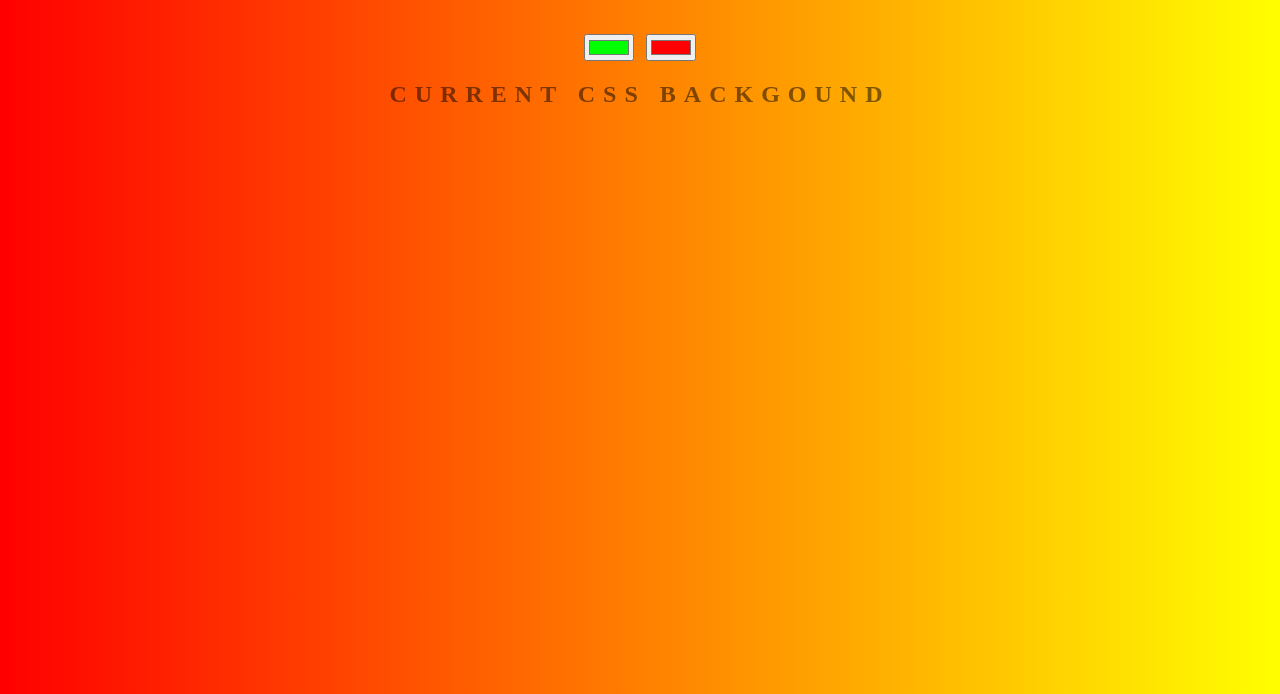
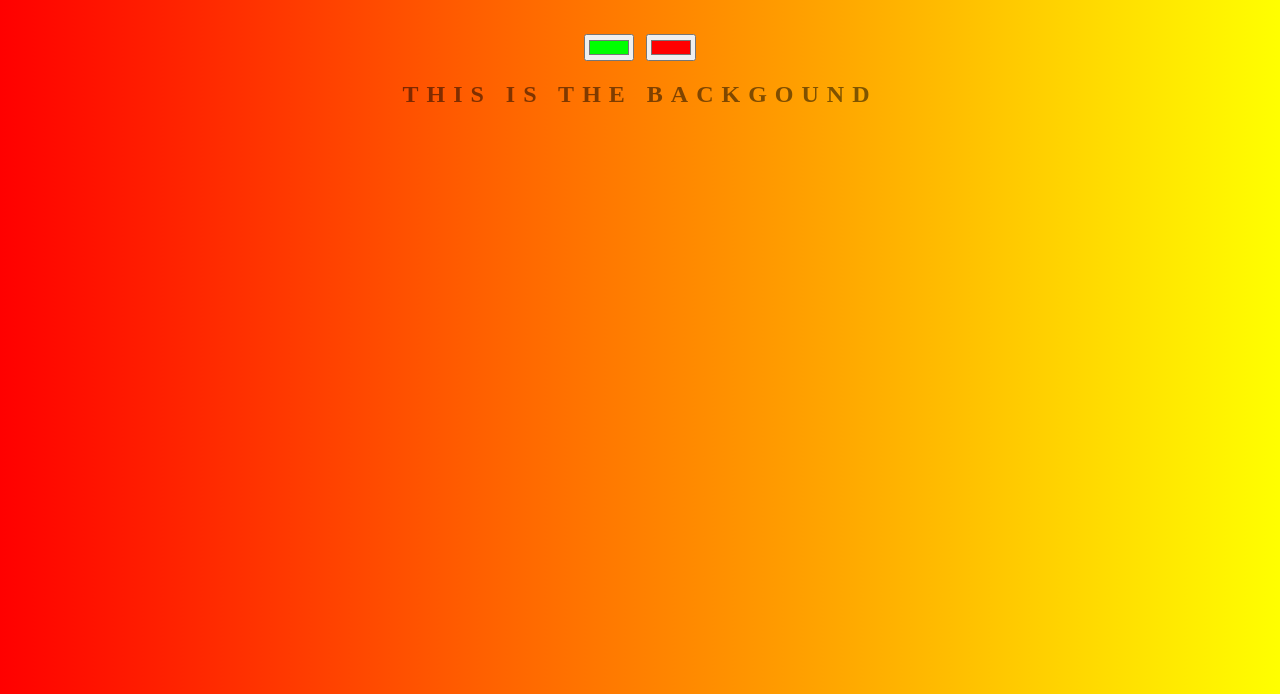
Before and after one commit to izzyonez89/background-generator, a plain HTML site: page index.html in a window 1280 px wide. Shown: the part 106-800 px from the top of the page. Drawn offline with Linux system fonts and the light colour scheme.

Commit message:
changing text

```diff
--- a/index.html
+++ b/index.html
@@ -8,7 +8,7 @@
 	<h1>Cool Generator</h1>
 	<input class="color1" type="color" name="color1" value="#00ff00">
 	<input class="color2" type="color" name="color2" value="#ff0000">
-	<h2>Current CSS Backgound</h2>
+	<h2>This is the Backgound</h2>
 	<h3></h3>
 	<script type="text/javascript" src="script.js"></script>
 </body>
```
